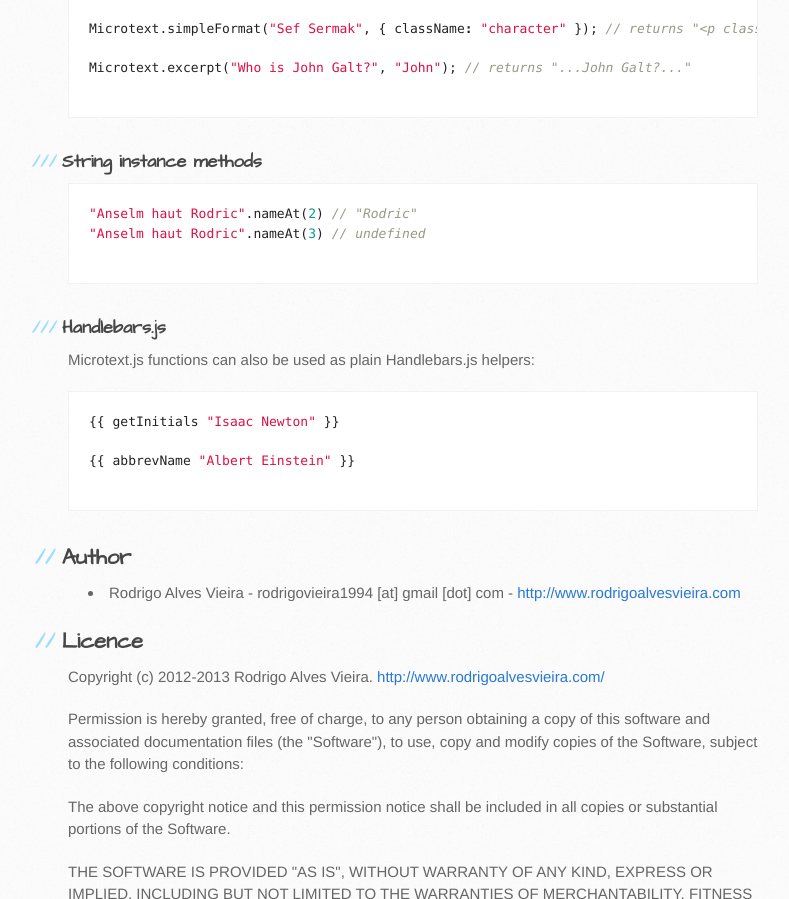
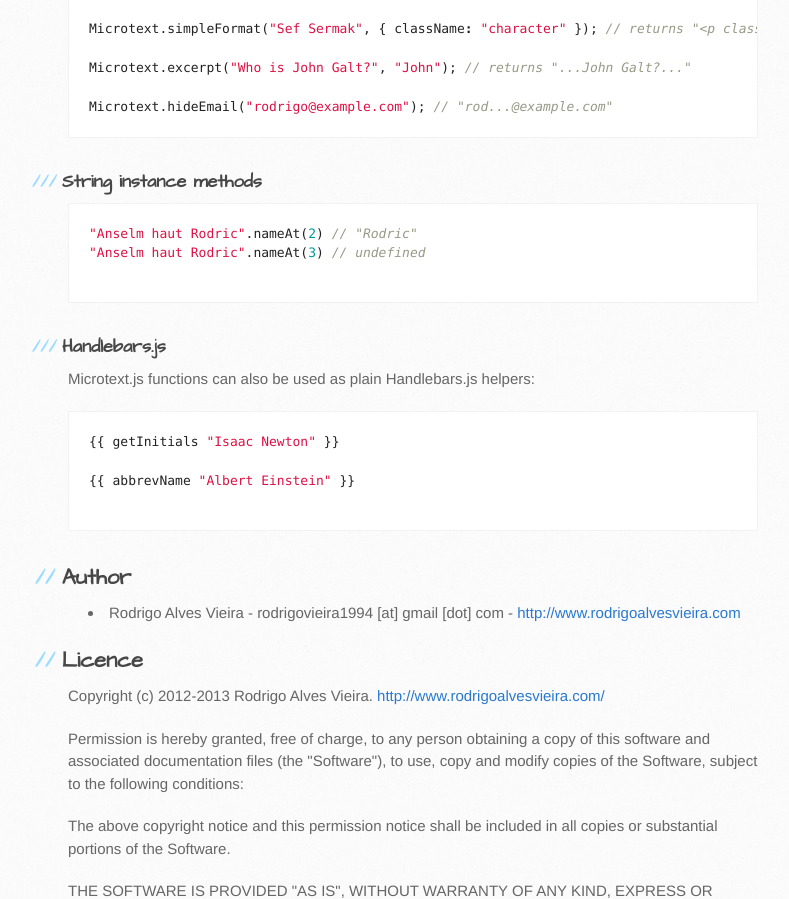
Before and after one commit to rodrigoalvesvieira/microtext.js, a plain HTML site: page index.html in a window 1280 px wide. Shown: the part 901-1800 px from the top of the page, without its empty margins (102-891 px from the left). Drawn offline with Linux system fonts and the light colour scheme.

Commit message:
Update index.html

```diff
--- a/index.html
+++ b/index.html
@@ -63,6 +63,7 @@
 
 <span class="nx">Microtext</span><span class="p">.</span><span class="nx">excerpt</span><span class="p">(</span><span class="s2">"Who is John Galt?"</span><span class="p">,</span> <span class="s2">"John"</span><span class="p">);</span> <span class="c1">// returns "...John Galt?..."</span>
 
+<span class="nx">Microtext</span><span class="p">.</span><span class="nx">hideEmail</span><span class="p">(</span><span class="s2">"rodrigo@example.com"</span><span class="p">);</span> <span class="c1">// "rod...@example.com"</span>
 </pre></div>
 
 <h3>String instance methods</h3>
```
